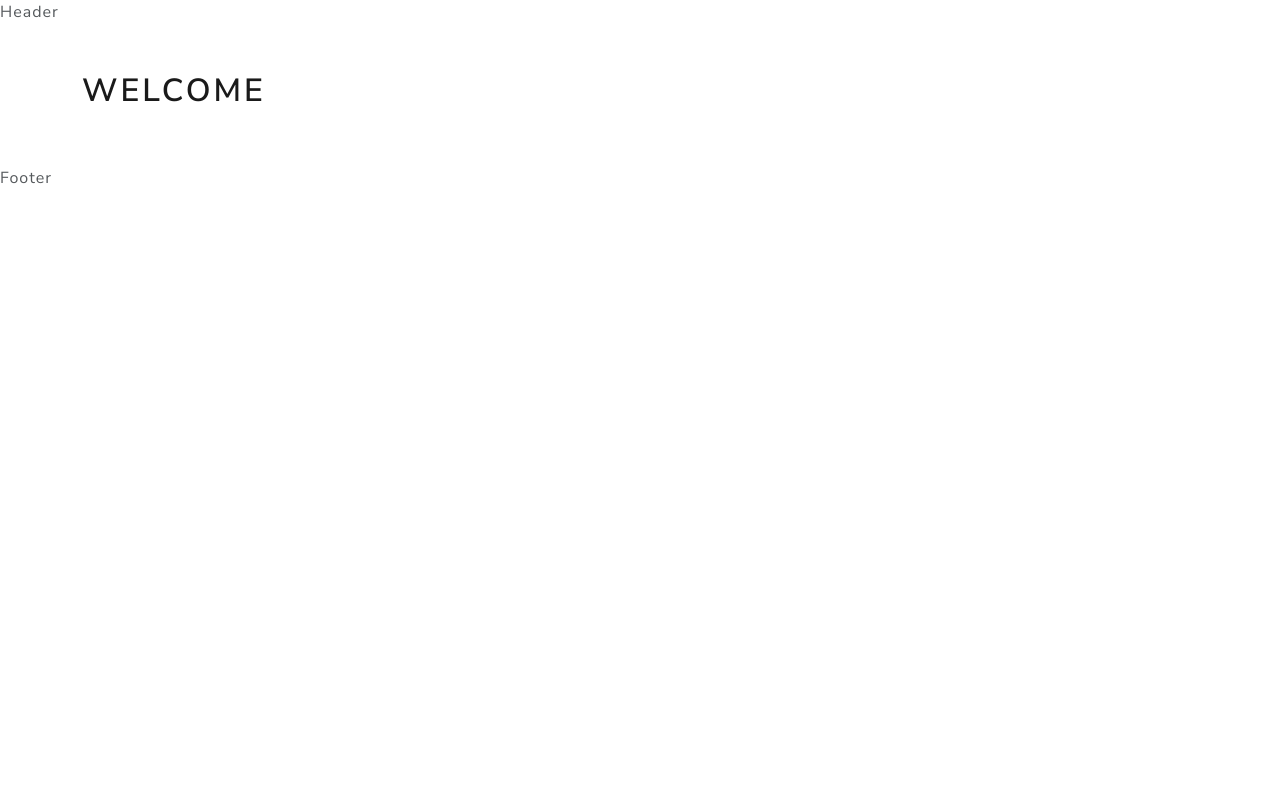
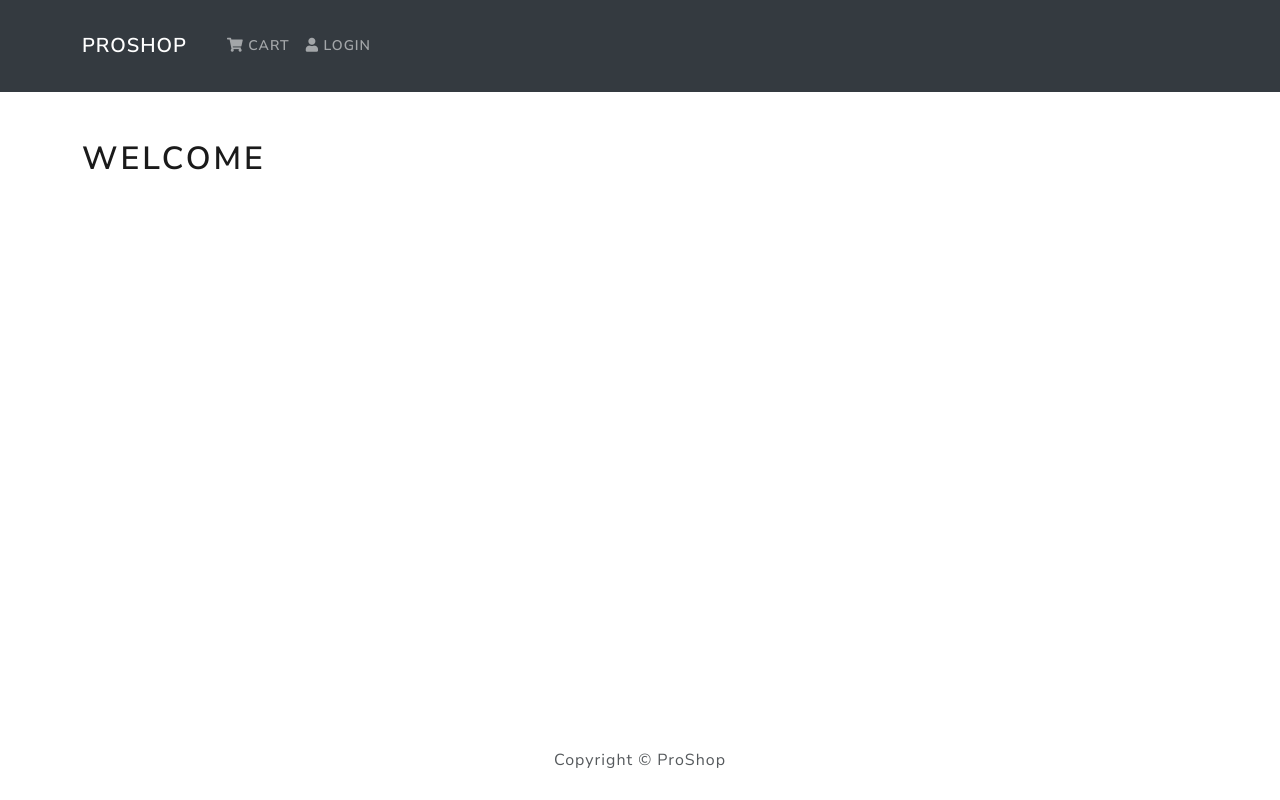
Before and after one commit to Bors1k/proshop_frontend, a React (Create React App) app in the folder frontend/: page / in a window 1280 px wide. Built offline with nearby package versions, Linux system fonts and the light colour scheme.

Commit message:
add navabar with icons

```diff
--- a/frontend/public/index.html
+++ b/frontend/public/index.html
@@ -15,6 +15,7 @@
       user's mobile device or desktop. See https://developers.google.com/web/fundamentals/web-app-manifest/
     -->
     <link rel="manifest" href="%PUBLIC_URL%/manifest.json" />
+    <link rel="stylesheet" href="https://cdnjs.cloudflare.com/ajax/libs/font-awesome/5.15.4/css/all.min.css" crossorigin="anonymous" referrerpolicy="no-referrer" />
     <!--
       Notice the use of %PUBLIC_URL% in the tags above.
       It will be replaced with the URL of the `public` folder during the build.
--- a/frontend/src/components/Footer.js
+++ b/frontend/src/components/Footer.js
@@ -1,10 +1,15 @@
 import React from 'react'
+import { Col, Container, Row } from 'react-bootstrap'
 
 function Footer() {
     return (
-        <div>
-            <footer>Footer</footer>
-        </div>
+        <footer>
+            <Container>
+                <Row>
+                    <Col className = "text-center py-3"> Copyright &copy; ProShop</Col>
+                </Row>
+            </Container>
+        </footer>
     )
 }
 
--- a/frontend/src/components/Header.js
+++ b/frontend/src/components/Header.js
@@ -1,12 +1,23 @@
 import React from 'react'
+import { Navbar, Nav, Container, Row } from 'react-bootstrap'
 
 function Header() {
-    return (
-        <div>
-            <header>Header</header>
-
-        </div>
-    )
+  return (
+    <header>
+      <Navbar collapseOnSelect expand="lg" bg="dark" variant="dark">
+        <Container>
+          <Navbar.Brand href="/">ProShop</Navbar.Brand>
+          <Navbar.Toggle aria-controls="responsive-navbar-nav" />
+          <Navbar.Collapse id="responsive-navbar-nav">
+            <Nav className="me-auto">
+              <Nav.Link href="/cart"><i className="fas fa-shopping-cart"></i> Cart</Nav.Link>
+              <Nav.Link href="/login"><i className="fas fa-user"></i> login</Nav.Link>
+            </Nav>
+          </Navbar.Collapse>
+        </Container>
+      </Navbar>
+    </header>
+  )
 }
 
 export default Header
--- a/frontend/src/index.css
+++ b/frontend/src/index.css
@@ -0,0 +1,4 @@
+main {
+    min-height: 80vh;
+
+}
```
